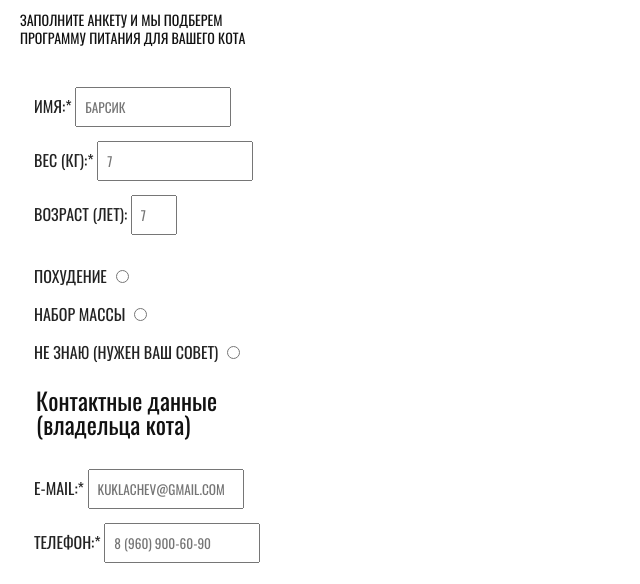
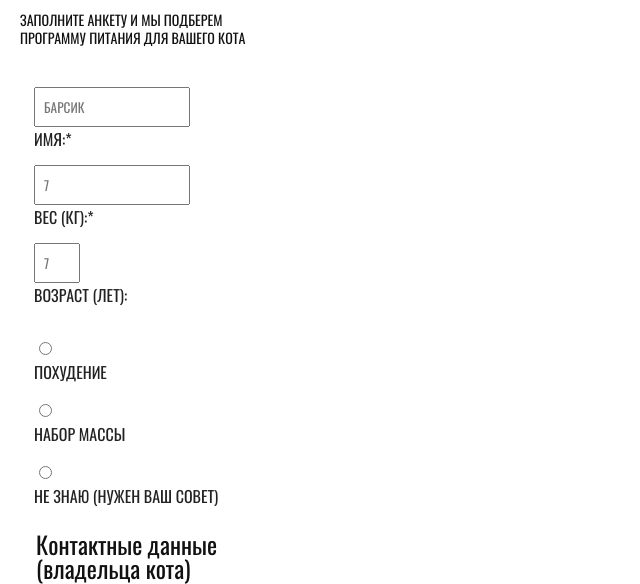
Before and after one commit to alinastarterpack/1130697-cat-energy-18, a website: page source/form.html in a window 1280 px wide. Shown: the part 174-758 px from the top of the page, without its empty margins (0-640 px from the left). Drawn offline with nearby package versions, Linux system fonts and the light colour scheme; files that its build step writes are made by us from their sources.

Commit message:
Изменения для разрешения конфликтов

```diff
--- a/source/form.html
+++ b/source/form.html
@@ -28,35 +28,27 @@
           <p class="form__text">Заполните анкету и мы подберем программу питания для вашего кота</p>
           <form class="form__block fieldset" action="https://echo.htmlacademy.ru" method="post">
             <fieldset class="fieldset__personal personal">
-              <label class="personal__label" for="name">Имя:*
               <input class="personal__textfield" type="text" name="cat-name" id="name" placeholder="Барсик" required>
-              </label>
-              <label class="personal__label" for="weight">Вес (кг):*
+              <label class="personal__label" for="name">Имя:*</label>
               <input class="personal__textfield" type="number" name="cat-weight" id="weight" placeholder="7" min="0" required>
-              </label>
-              <label class="personal__label" for="age">Возраст (лет):
+              <label class="personal__label" for="weight">Вес (кг):*</label>
               <input class="personal__textfield" type="number" name="cat-age" id="age" placeholder="7" min="1" max="25">
-              </label>
+              <label class="personal__label" for="age">Возраст (лет):</label>
             </fieldset>
             <fieldset class="fieldset__program-selection program-selection">
-              <label class="program-selection__label" for="program1">Похудение
               <input class="program-selection__radio" type="radio" name="program" value="slim" id="program1">
-              </label>
-              <label class="program-selection__label" for="program2">Набор массы
+              <label class="program-selection__label" for="program1">Похудение</label>
               <input class="program-selection__radio" type="radio" name="program" value="pro" id="program2">
-              </label>
-              <label class="program-selection__label" for="program3">Не знаю (нужен ваш совет)
+              <label class="program-selection__label" for="program2">Набор массы</label>
               <input class="program-selection__radio" type="radio" name="program" value="other" id="program3">
-              </label>
+              <label class="program-selection__label" for="program3">Не знаю (нужен ваш совет)</label>
             </fieldset>
             <fieldset class="fieldset__contacts contacts">
               <legend class="contacts__title">Контактные данные (владельца кота)</legend>
-              <label class="contacts__label" for="email">E-mail:*
               <input class="contacts__textfield" type="email" name="email" id="email" placeholder="kuklachev@gmail.com" required>
-              </label>
-              <label class="contacts__label" for="phone">Телефон:*
+              <label class="contacts__label" for="email">E-mail:*</label>
               <input class="contacts__textfield" type="tel" name="phone-number" id="phone" placeholder="8 (960) 900-60-90" required>
-              </label>
+              <label class="contacts__label" for="phone">Телефон:*</label>
             </fieldset>
             <fieldset class="fieldset__comment comment">
               <legend class="comment__title">Комментарий</legend>
--- a/source/less/blocks/advantages.less
+++ b/source/less/blocks/advantages.less
@@ -37,7 +37,6 @@
   background-size: 50px;
   background-position: 5px 4px;
 
-
   &--1 {
     background-image: url("../img/advantage-leaf@1x.png");
   }
--- a/source/less/blocks/copyright.less
+++ b/source/less/blocks/copyright.less
@@ -5,6 +5,5 @@
 
 .copyright__link-title {
   font-family: @second-font;
-  font-size: 16px;
   color: @color-text;
 }
--- a/source/less/blocks/main.less
+++ b/source/less/blocks/main.less
@@ -3,9 +3,9 @@
   padding: 0;
   font-size: @fz-big;
   font-weight: 400;
-  color: @color-title;
   border-bottom: 1px solid @color-border;
   padding-bottom: 30px;
   padding-top: 15px;
   .inner;
+  color: @color-title;
 }
```
Lines whose indentation alone changed are shown as unchanged.
